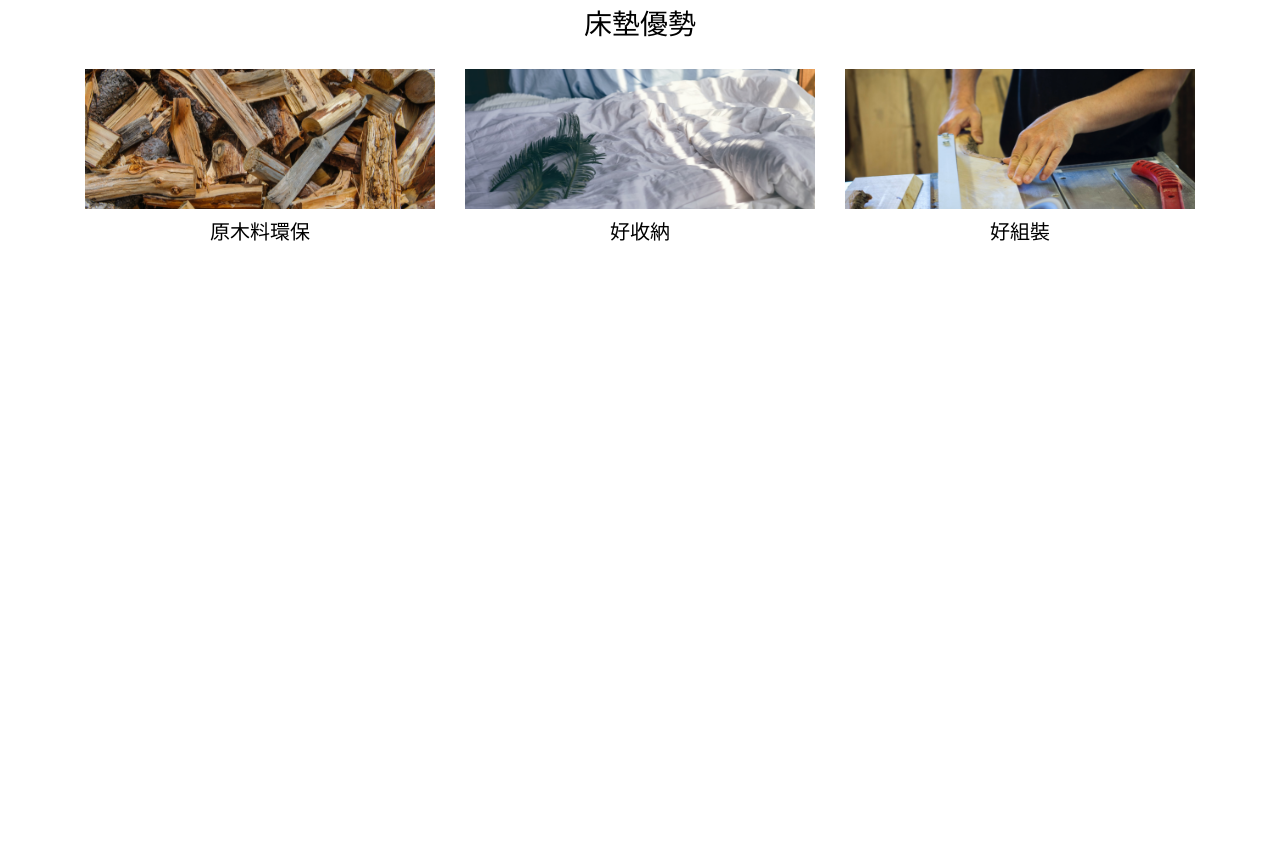
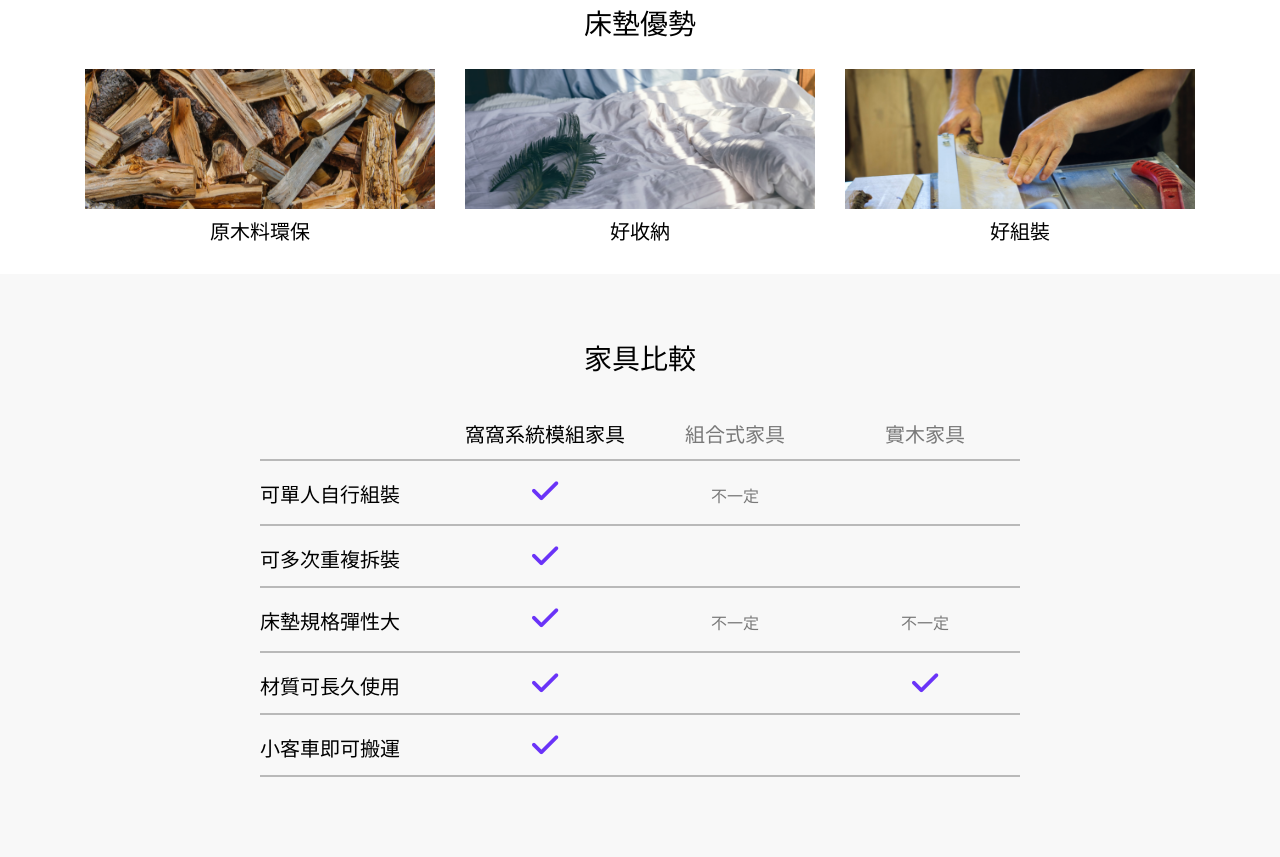
Before and after one commit to CofCat456/woworoom, a website built with webpack: page src/index.html in a window 1280 px wide. Shown: the part 652-1509 px from the top of the page. Before the commit the page ends 926 px from the top, so only its background shows below. Built offline with nearby package versions, Linux system fonts and the light colour scheme.

Commit message:
feat: 🐈 add compare table

```diff
--- a/src/index.html
+++ b/src/index.html
@@ -1,10 +1,13 @@
 <!DOCTYPE html>
-<html lang="en">
+<html lang="en" class="scroll-smooth">
   <head>
     <meta charset="UTF-8" />
     <meta http-equiv="X-UA-Compatible" content="IE=edge" />
     <meta name="viewport" content="width=device-width, initial-scale=1.0" />
     <title>WOWOROOM</title>
+
+    <!-- Fontawesome -->
+    <script src="https://kit.fontawesome.com/872faa9fd3.js" crossorigin="anonymous"></script>
   </head>
   <body>
     <header class="mx-auto flex w-full max-w-container items-center bg-white py-9">
@@ -20,7 +23,9 @@
           >
         </li>
         <li>
-          <a class="text-xl leading-[27px] duration-300 hover:text-primary">好評推薦 </a>
+          <a href="#compare" class="text-xl leading-[27px] duration-300 hover:text-primary"
+            >好評推薦
+          </a>
         </li>
         <li>
           <a class="text-xl leading-[27px] duration-300 hover:text-primary">運送方式</a>
@@ -64,5 +69,89 @@
         </ul>
       </div>
     </section>
+    <section id="compare" class="bg-[#f8f8f8] pt-12 pb-16">
+      <table class="m-4 mx-auto table-fixed border-collapse">
+        <caption class="font-style2 mb-8">
+          家具比較
+        </caption>
+        <thead>
+          <tr class="border-b-2 border-solid border-[#b9b9b9]">
+            <th
+              class="w-[190px] py-3 px-[15px] text-xl font-normal uppercase leading-[27px] text-[#797979]"
+            />
+            <th
+              class="w-[190px] py-3 px-[15px] text-xl font-normal uppercase leading-[27px] text-black"
+            >
+              窩窩系統模組家具
+            </th>
+            <th
+              class="w-[190px] py-3 px-[15px] text-xl font-normal uppercase leading-[27px] text-[#797979]"
+            >
+              組合式家具
+            </th>
+            <th
+              class="w-[190px] py-3 px-[15px] text-xl font-normal uppercase leading-[27px] text-[#797979]"
+            >
+              實木家具
+            </th>
+          </tr>
+        </thead>
+        <tbody>
+          <tr class="border-b-2 border-solid border-[#b9b9b9] text-center">
+            <td class="py-3 text-left text-xl font-normal uppercase leading-[27px] text-black">
+              可單人自行組裝
+            </td>
+            <td class="py-[15px] text-3xl font-normal uppercase leading-[27px] text-primary">
+              <i class="fas fa-check"></i>
+            </td>
+            <td class="font-style4 py-[15px] uppercase leading-[27px] text-[#797979]">不一定</td>
+
+            <td class="font-style4 py-[15px] uppercase leading-[27px] text-[#797979]" />
+          </tr>
+          <tr class="border-b-2 border-solid border-[#b9b9b9] text-center">
+            <td class="py-3 text-left text-xl font-normal uppercase leading-[27px] text-black">
+              可多次重複拆裝
+            </td>
+            <td class="py-[15px] text-3xl font-normal uppercase leading-[27px] text-primary">
+              <i class="fas fa-check" />
+            </td>
+            <td class="font-style4 py-[15px] uppercase leading-[27px] text-[#797979]" />
+            <td class="font-style4 py-[15px] uppercase leading-[27px] text-[#797979]" />
+          </tr>
+          <tr class="border-b-2 border-solid border-[#b9b9b9] text-center">
+            <td class="py-3 text-left text-xl font-normal uppercase leading-[27px] text-black">
+              床墊規格彈性大
+            </td>
+            <td class="py-[15px] text-3xl font-normal uppercase leading-[27px] text-primary">
+              <i class="fas fa-check" />
+            </td>
+            <td class="font-style4 py-[15px] uppercase leading-[27px] text-[#797979]">不一定</td>
+            <td class="font-style4 py-[15px] uppercase leading-[27px] text-[#797979]">不一定</td>
+          </tr>
+          <tr class="border-b-2 border-solid border-[#b9b9b9] text-center">
+            <td class="py-3 text-left text-xl font-normal uppercase leading-[27px] text-black">
+              材質可長久使用
+            </td>
+            <td class="py-[15px] text-3xl font-normal uppercase leading-[27px] text-primary">
+              <i class="fas fa-check" />
+            </td>
+            <td class="font-style4 py-[15px] uppercase leading-[27px] text-[#797979]" />
+            <td class="py-[15px] text-3xl font-normal uppercase leading-[27px] text-primary">
+              <i class="fas fa-check" />
+            </td>
+          </tr>
+          <tr class="border-b-2 border-solid border-[#b9b9b9] text-center">
+            <td class="py-3 text-left text-xl font-normal uppercase leading-[27px] text-black">
+              小客車即可搬運
+            </td>
+            <td class="py-[15px] text-3xl font-normal uppercase leading-[27px] text-primary">
+              <i class="fas fa-check"></i>
+            </td>
+            <td class="font-style4 py-[15px] uppercase leading-[27px] text-[#797979]" />
+            <td class="font-style4 py-[15px] uppercase leading-[27px] text-[#797979]" />
+          </tr>
+        </tbody>
+      </table>
+    </section>
   </body>
 </html>
```
